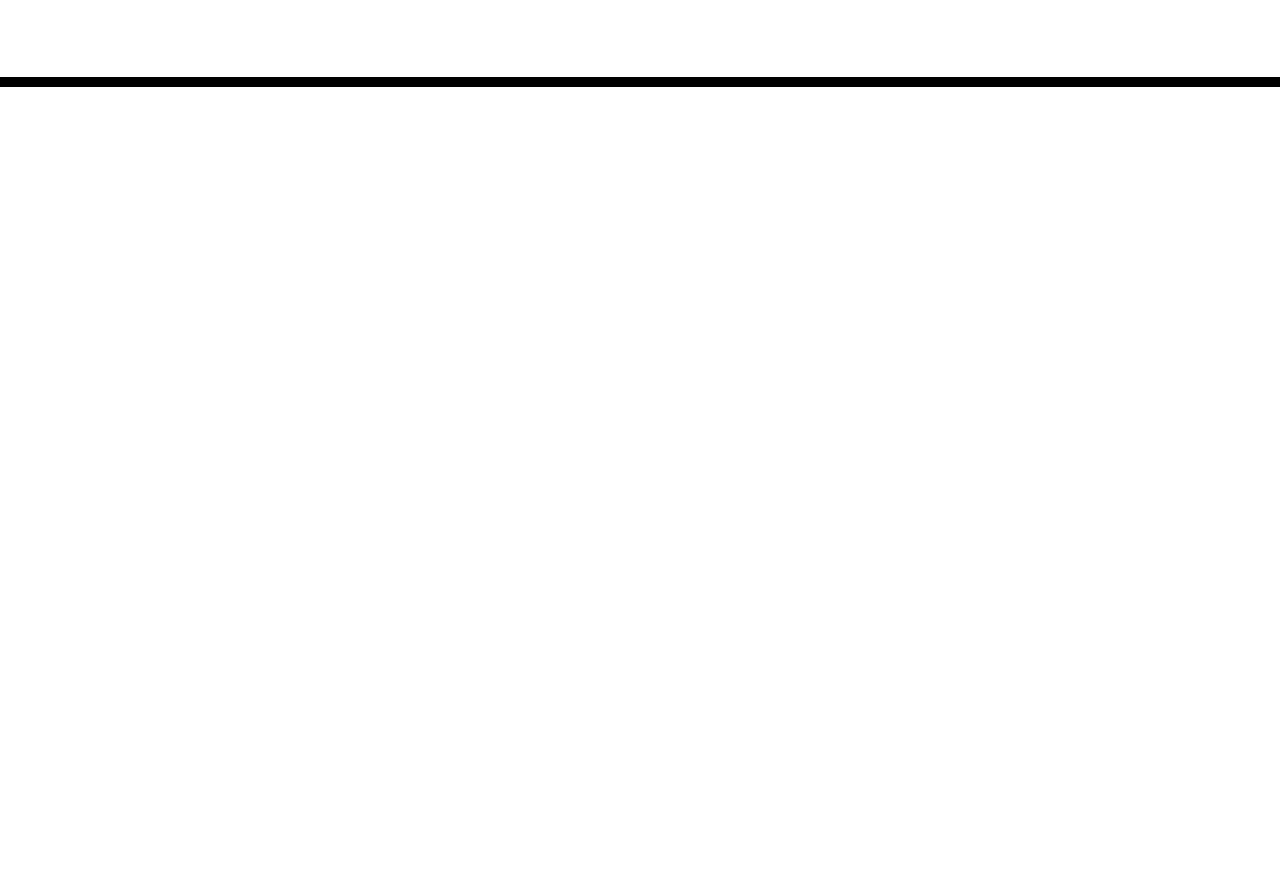
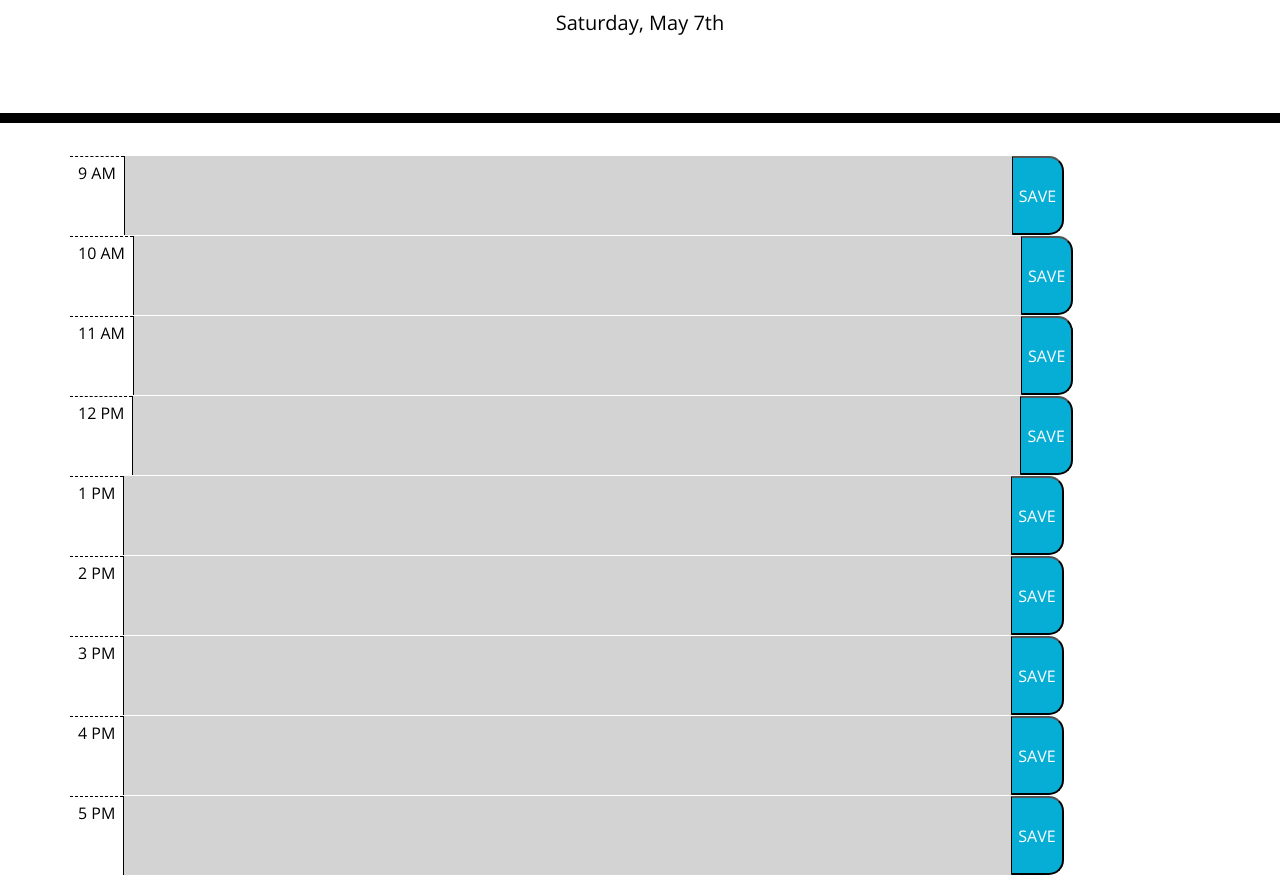
Before and after one commit to MaDCodingPower/DailyPlannerWeek5, a plain HTML site: page index.html in a window 1280 px wide. Shown: the part 181-1056 px from the top of the page. Before the commit the page ends 800 px from the top, so only its background shows below. Drawn offline with nearby package versions, Linux system fonts and the light colour scheme.

Commit message:
second commit, added js file and all time slots

```diff
--- a/index.html
+++ b/index.html
@@ -30,9 +30,61 @@
     </header>
     <div class="container">
       <!-- Timeblocks go here -->
+      <form class="time-block row">
+        <label for="nine" class="hour">9 AM</label>
+        <textarea type="text" id="nine" class="timeSlot past"></textarea>
+        <input type="button" value="SAVE" class="saveBtn">
+      </form>
+      <form class="time-block row">
+        <label for="ten" class="hour">10 AM</label>
+        <textarea type="text" id="ten" class="timeSlot past"></textarea>
+        <input type="button" value="SAVE" class="saveBtn">
+      </form>
+      <form class="time-block row">
+        <label for="eleven" class="hour">11 AM</label>
+        <textarea type="text" id="eleven" class="timeSlot past"></textarea>
+        <input type="button" value="SAVE" class="saveBtn">
+      </form>
+      <form class="time-block row">
+        <label for="twelve" class="hour">12 PM</label>
+        <textarea type="text" id="twelve" class="timeSlot past"></textarea>
+        <input type="button" value="SAVE" class="saveBtn">
+      </form>
+      <form class="time-block row">
+        <label for="one" class="hour">1 PM</label>
+        <textarea type="text" id="one" class="timeSlot past"></textarea>
+        <input type="button" value="SAVE" class="saveBtn">
+      </form>
+      <form class="time-block row">
+        <label for="two" class="hour">2 PM</label>
+        <textarea type="text" id="two" class="timeSlot past"></textarea>
+        <input type="button" value="SAVE" class="saveBtn">
+      </form>
+      <form class="time-block row">
+        <label for="three" class="hour">3 PM</label>
+        <textarea type="text" id="three" class="timeSlot past"></textarea>
+        <input type="button" value="SAVE" class="saveBtn">
+      </form>
+      <form class="time-block row">
+        <label for="four" class="hour">4 PM</label>
+        <textarea type="text" id="nine" class="timeSlot past"></textarea>
+        <input type="button" value="SAVE" class="saveBtn">
+      </form>
+      <form class="time-block row">
+        <label for="five" class="hour">5 PM</label>
+        <textarea type="text" id="five" class="timeSlot past"></textarea>
+        <input type="button" value="SAVE" class="saveBtn">
+      </form>
+
+
+
+
+
+
     </div>
 
     <script src="https://cdnjs.cloudflare.com/ajax/libs/jquery/3.2.1/jquery.min.js"></script>
     <script src="https://cdnjs.cloudflare.com/ajax/libs/moment.js/2.24.0/moment.min.js"></script>
+    <script src="./script.js"></script>
   </body>
 </html>
--- /dev/null
+++ b/script.js
@@ -0,0 +1,3 @@
+var currentDay = $("#currentDay");
+var currentDayMoment = moment().format("dddd, MMMM Do");
+currentDay.text(currentDayMoment)
--- a/style.css
+++ b/style.css
@@ -11,6 +11,7 @@ textarea {
   color: #000000;
   border-left: 1px solid black;
   padding: 10px;
+  width: 80%;
 }
 
 .jumbotron {
@@ -28,6 +29,7 @@ textarea {
 .time-block {
   text-align: center;
   border-radius: 15px;
+  width: 100%;
 }
 
 .row {
@@ -40,21 +42,22 @@ textarea {
   background-color: #ffffff;
   color: #000000;
   border-top: 1px dashed #000000;
+  padding: 8px;
 }
 
 .past {
   background-color: #d3d3d3;
-  color: white;
+  color: black;
 }
 
 .present {
   background-color: #ff6961;
-  color: white;
+  color: black;
 }
 
 .future {
   background-color: #77dd77;
-  color: white;
+  color: black;
 }
 
 .saveBtn {
@@ -65,7 +68,11 @@ textarea {
   color: white;
 }
 
-.saveBtn i:hover {
+.saveBtn:hover {
   font-size: 20px;
-  transition: all 0.3s ease-in-out;
+  transition: all 0.1s ease-in-out;
 }
+/*
+.container{
+  min-width: 1800px;
+} */
```
